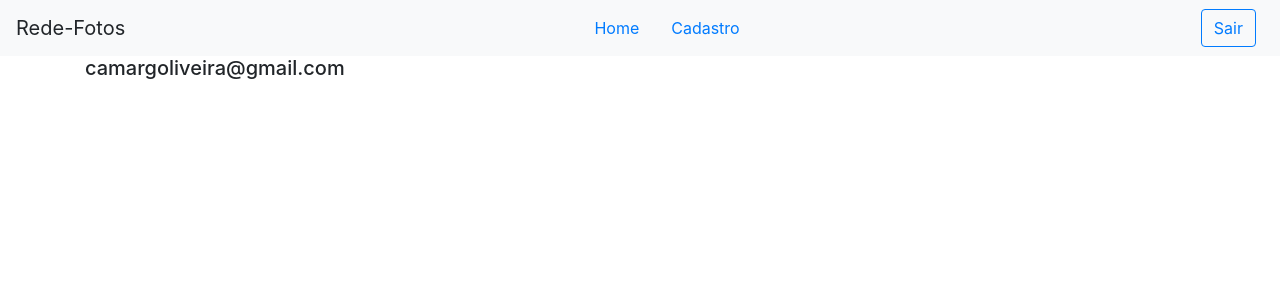
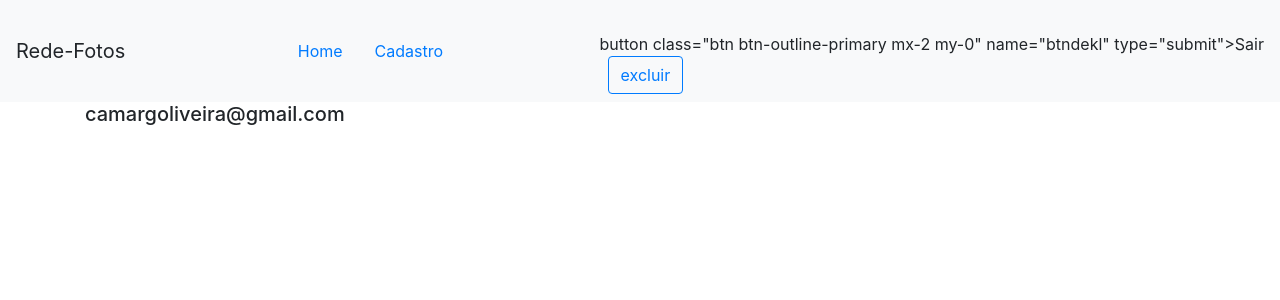
Before and after one commit to Andersonsantanalima/atividade-pw-2, a PHP site: the page made by index.php in a window 1280 px wide. Shown: the top 300 px of the page. Run offline with PHP 8.4, Linux system fonts and the light colour scheme; a user stored in the database is signed in; data comes from the database, SQL or seed files in the repository.

Commit message:
criando funcao de excluir usuario

```diff
--- a/Conexao.php
+++ b/Conexao.php
@@ -1,6 +1,6 @@
 <?php
 define('HOST','localhost');
-define('DB','aula_avacada');
+define('DB','aula_avancada');
 define('USER','root');
 define('PASSW', '');
 
--- a/aula_avacada.sql
+++ b/aula_avacada.sql
@@ -83,3 +83,5 @@ COMMIT;
 /*!40101 SET CHARACTER_SET_CLIENT=@OLD_CHARACTER_SET_CLIENT */;
 /*!40101 SET CHARACTER_SET_RESULTS=@OLD_CHARACTER_SET_RESULTS */;
 /*!40101 SET COLLATION_CONNECTION=@OLD_COLLATION_CONNECTION */;
+-- DROP PROCEDURE `usuario_Delet`; CREATE DEFINER=`root`@`localhost` PROCEDURE `usuario_Delet`(IN `_email` VARCHAR(100)) NOT DETERMINISTIC CONTAINS SQL SQL SECURITY DEFINER DELETE FROM usuario WHERE usuario.email = _email
+-- DROP PROCEDURE `imagem_Delet`; CREATE DEFINER=`root`@`localhost` PROCEDURE `imagem_Delet`(IN `_link` VARCHAR(100)) NOT DETERMINISTIC CONTAINS SQL SQL SECURITY DEFINER DELETE FROM imagem WHERE imagem.link = _link
--- a/index.php
+++ b/index.php
@@ -56,12 +56,19 @@
         <?php
         if(isset($_SESSION['user_logado'])){
           echo '
-            <form class="form-inline" method="POST">
-              <a href="?perfil">
+            <div="form-inline">
+              <a href="?usuario_perfil">
                 <label for="">'.$_SESSION['user_logado']->nome.'</label>
               </a>
-              <button class="btn btn-outline-primary mx-2  my-0" name="btnSair" type="submit">Sair</button>
-            </form>
+              <form method="POST">
+              button class="btn btn-outline-primary mx-2  my-0" name="btndekl" type="submit">Sair</button>
+              </form>
+
+              <form method="POST">
+              <button class="btn btn-outline-primary mx-2  my-0" name="btnexcluir" type="submit">excluir</button>
+
+              </form>
+            </div>
           ';
         }
         else{
```
Also changed, not shown: view/usuario_perfil.php (+13 -0 lines), img/imagenUser1663177113.jpg (deleted), img/imagenUser1663189656.jpg (deleted), img/imagenUser1663189663.jpg (deleted), img/imagenUser1663189669.jpg (deleted), img/imagenUser1663189677.jpg (deleted), img/imagenUser1663189691.jpg (deleted), img/imagenUser1663189707.jpg (deleted), img/imagenUser1663189750.jpg (deleted), img/imagenUser1663867228.jpg (deleted), img/imagenUser1663867239.jpg (deleted), img/imagenUser1663868106.jpg (deleted), img/imagenUser1663869277.jpg (deleted).
